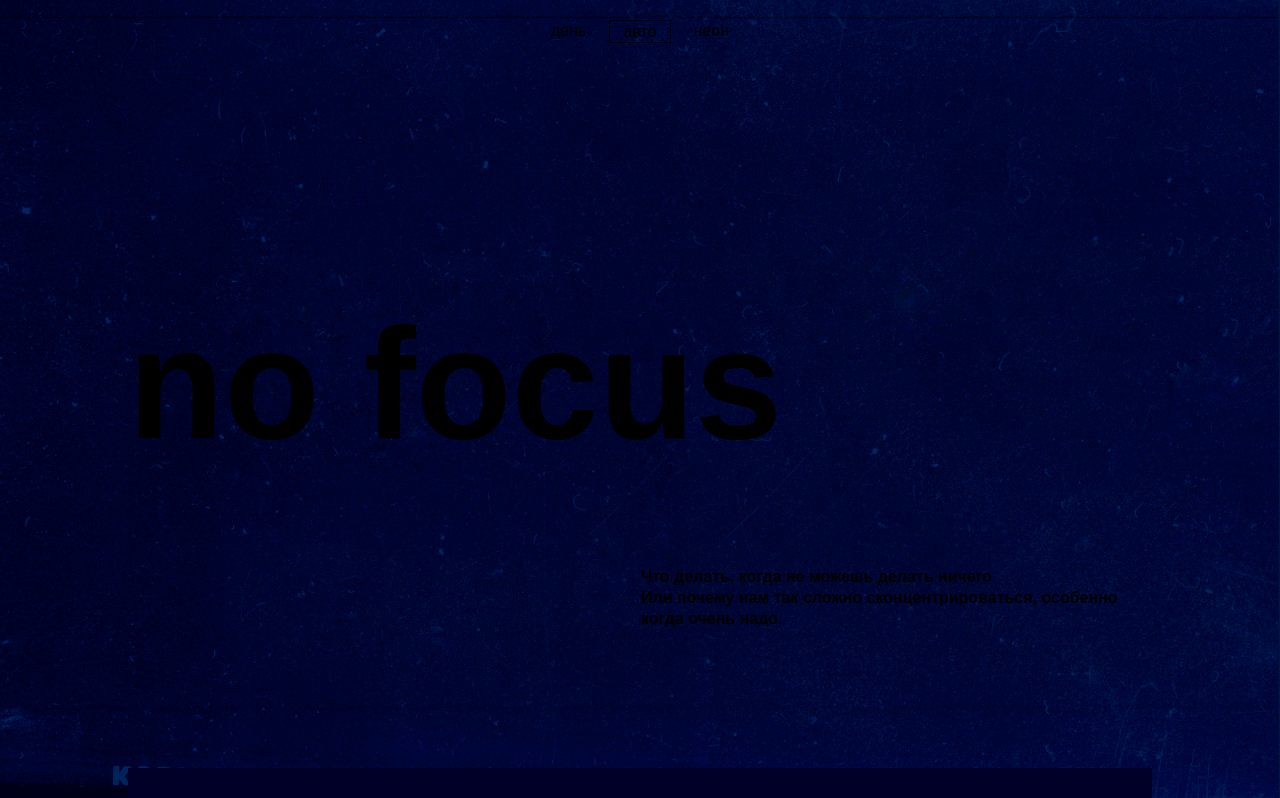
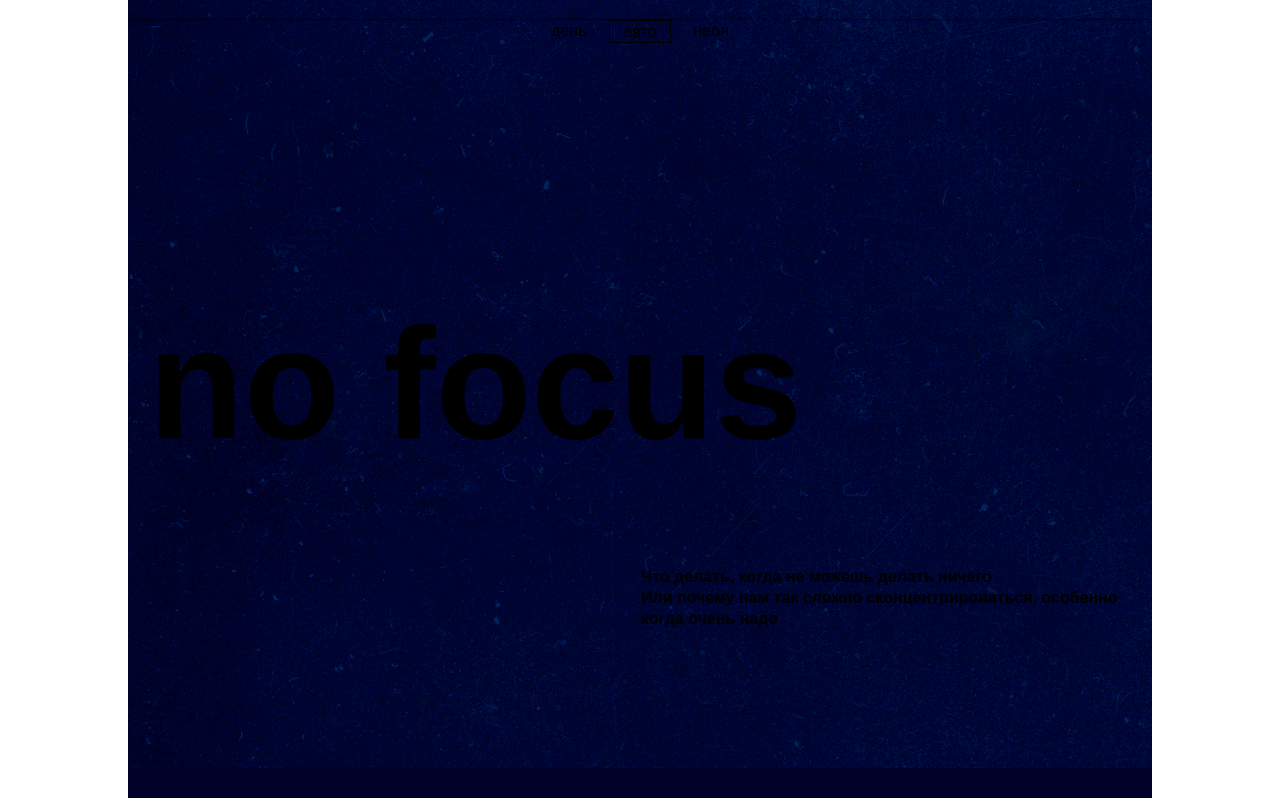
Before and after one commit to KonstantinSimusev/slozhno-sosredotochitsya, a plain HTML site: page index.html in a window 1280 px wide. Shown: the top 798 px of the page. Drawn offline with Linux system fonts and the light colour scheme.

Commit message:
bugfix_013: style.css

```diff
--- a/styles/style.css
+++ b/styles/style.css
@@ -6,9 +6,19 @@
   /* color: var(--page-text-color); */
   font-family: var(--page-font, Arial, sans-serif);
   /* font-size: var(--page-text-size); */
+  /* background-image: url(../images/cover-image-dark.png);
+  background-position: center;
+  background-size: cover; */
+  background-attachment: fixed;
+}
+
+.page::after {
+  content: '';
+  position: absolute;
+  z-index: -1;
+  inset: 0;
+  display: block;
   background-image: url(../images/cover-image-dark.png);
-  background-position: center;
-  background-size: cover;
   background-attachment: fixed;
 }
 
@@ -20,6 +30,10 @@
   grid-template-rows: 1fr auto 1fr;
   align-items: center;
   padding: clamp(0.625rem, -1.25rem + 8vw, 1.25rem);
+  /* background-image: url(../images/cover-image-dark.png);
+  background-position: center;
+  background-size: cover;
+  background-attachment: fixed; */
 }
 
 .header,
@@ -106,7 +120,7 @@
 }
 
 .header__title {
-  position: relative;
+  /* position: relative; */
   inset-inline-end: clamp(0rem, -3.75rem + 16vw, 1.25rem);
 }
 
@@ -212,7 +226,7 @@
 /* FOOTER */
 
 .footer {
-  position: relative;
+  /* position: relative; */
   display: grid;
   min-block-size: calc(668 / 16 * 1rem);
   background-color: #000028;
```
